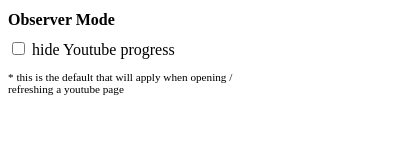
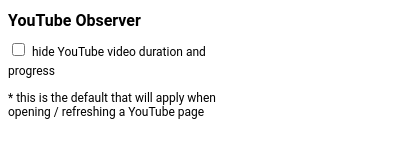
Before and after one commit to brickbite/hide-youtube-progress, a browser extension: page chrome/popup.html in a window 400 px wide. Drawn offline with Linux system fonts and the light colour scheme.

Commit message:
updates popup styling and changes extension name to YouTube Observer

```diff
--- a/chrome/popup.css
+++ b/chrome/popup.css
@@ -1,4 +1,5 @@
 .body {
+  font-family: 'Roboto',arial,sans-serif;
   width: 15rem;
 }
 
@@ -8,7 +9,11 @@
 }
 
 .message {
-  font-size: 0.7rem;
+  font-size: 0.75rem;
+}
+
+.caption {
+  font-size: 0.75rem;
 }
 
 .toggleContainer {
--- a/chrome/popup.html
+++ b/chrome/popup.html
@@ -4,12 +4,12 @@
     <link rel="stylesheet" href="popup.css">
   </head>
   <body class="body">
-    <h1 class="title">Observer Mode</h1>
+    <h1 class="title">YouTube Observer</h1>
     <label id="toggleContainer">
       <input id="toggleInput" type="checkbox">
-      <span>hide Youtube progress</span>
+      <span class="message">hide YouTube video duration and progress</span>
     </label>
-    <p class="message">* this is the default that will apply when opening / refreshing a youtube page</p>
+    <p class="caption">* this is the default that will apply when opening / refreshing a YouTube page</p>
   </body>
   <script src="popup.js"></script>
 </html>
--- a/firefox/popup.css
+++ b/firefox/popup.css
@@ -1,4 +1,5 @@
 .body {
+  font-family: 'Roboto',arial,sans-serif;
   width: 15rem;
 }
 
@@ -8,7 +9,11 @@
 }
 
 .message {
-  font-size: 0.7rem;
+  font-size: 0.75rem;
+}
+
+.caption {
+  font-size: 0.75rem;
 }
 
 .toggleContainer {
```
Also changed, not shown: firefox/popup.html (+3 -3 lines), README.md, chrome/manifest.json, firefox/manifest.json.
